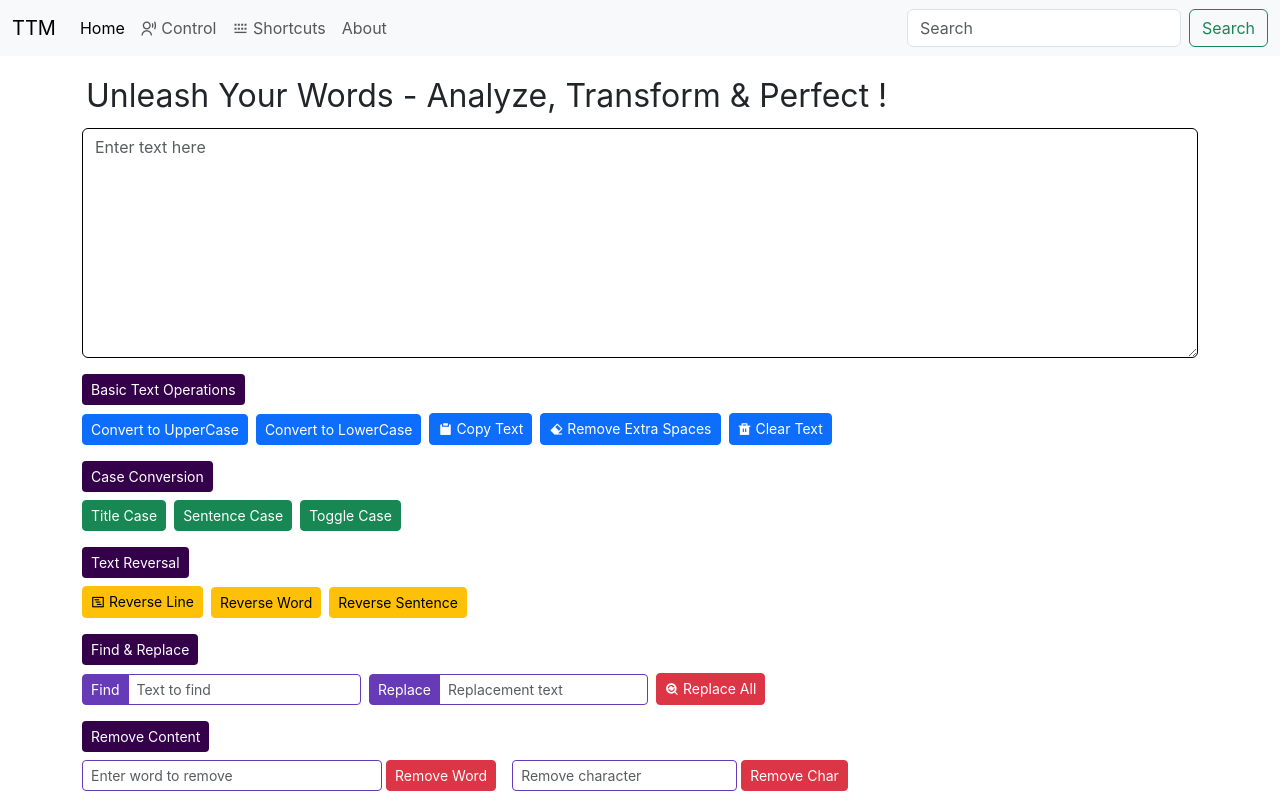
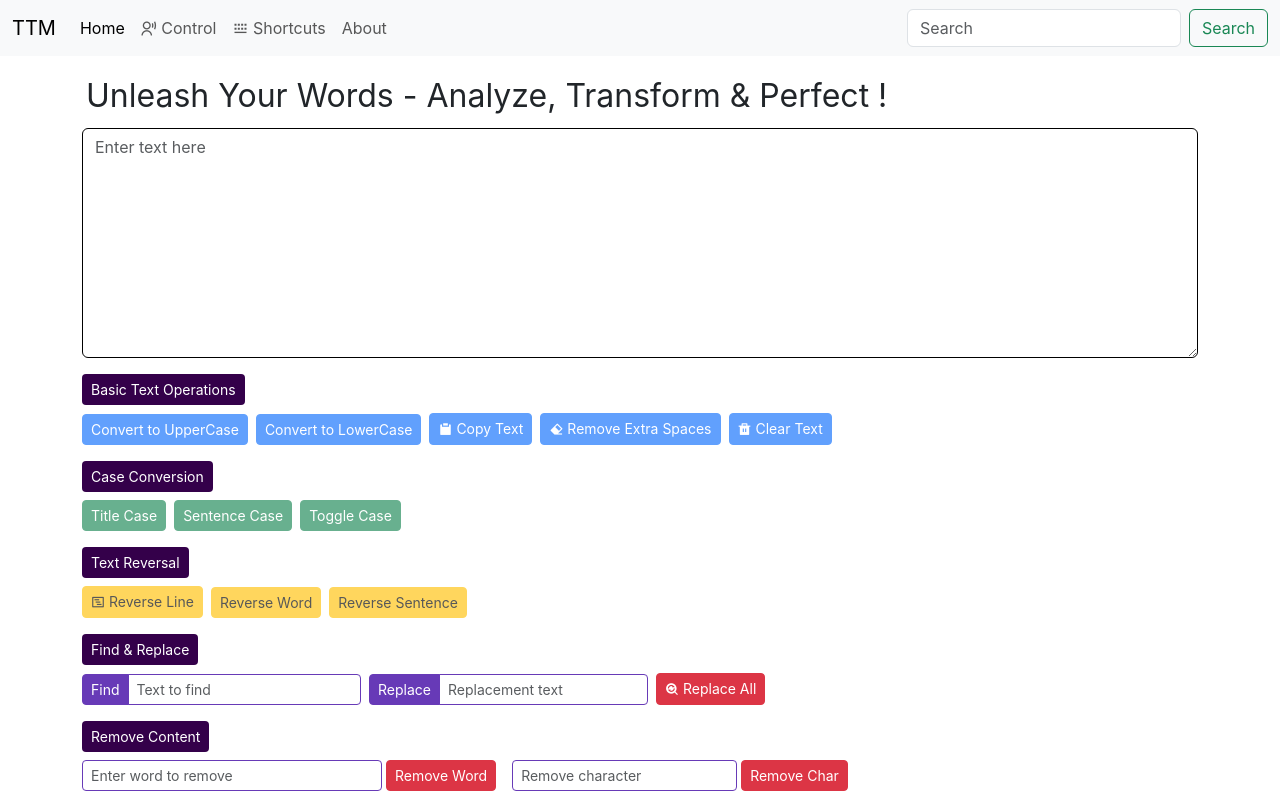
Before and after one commit to abhisheksinhagithub/text-tool-master, a React (Create React App) app: page / in a window 1280 px wide. Shown: the top 800 px of the page. Built offline with nearby package versions, Linux system fonts and the light colour scheme; some icons are missing.

Commit message:
written logic for basic_op, case conversion and text reversal

```diff
--- a/src/components/Basic_Op.js
+++ b/src/components/Basic_Op.js
@@ -1,6 +1,31 @@
 import React from 'react'
 
-function Basic_Op() {
+function Basic_Op({ text, setText }) {
+
+  const handleUpClick = () => {
+    let newText = text.toUpperCase();
+    setText(newText)
+  }
+
+  const handleLowClick = () => {
+    let newText = text.toLowerCase();
+    setText(newText);
+  };
+
+  const handleCopy = () => {
+    navigator.clipboard.writeText(text);
+    alert("Copied to clipboard!");
+  };
+
+  const handleClear = () => {
+    setText('');
+  };
+
+  const handleRemoveSpaces = () => {
+    let newText = text.replace(/\s+/g, ' ').trim();
+    setText(newText);
+  };
+
   return (
     <div>
       <button className="btn btn-sm mt-3 mb-2 d-block"
@@ -14,11 +39,11 @@ function Basic_Op() {
         Basic Text Operations
       </button>
 
-            <button type="button" className="btn btn-primary btn-sm me-2">Convert to UpperCase</button>
-            <button type="button" className="btn btn-primary btn-sm me-2">Convert to LowerCase</button>
-            <button type="button" className="btn btn-primary btn-sm me-2"> <i className="ri-clipboard-fill"></i> Copy Text</button>
-            <button type="button" className="btn btn-primary btn-sm me-2"><i className="ri-eraser-fill"></i> Remove Extra Spaces</button>
-            <button type="button" className="btn btn-primary btn-sm me-2"><i className="ri-delete-bin-fill"></i> Clear Text</button>
+      <button disabled={text.length === 0} onClick={handleUpClick} type="button" className="btn btn-primary btn-sm me-2">Convert to UpperCase</button>
+      <button disabled={text.length === 0} onClick={handleLowClick} type="button" className="btn btn-primary btn-sm me-2">Convert to LowerCase</button>
+      <button disabled={text.length === 0} onClick={handleCopy} type="button" className="btn btn-primary btn-sm me-2"> <i className="ri-clipboard-fill"></i> Copy Text</button>
+      <button disabled={text.length === 0} onClick={handleRemoveSpaces} type="button" className="btn btn-primary btn-sm me-2"><i className="ri-eraser-fill"></i> Remove Extra Spaces</button>
+      <button disabled={text.length === 0} onClick={handleClear} type="button" className="btn btn-primary btn-sm me-2"><i className="ri-delete-bin-fill"></i> Clear Text</button>
     </div>
   )
 }
--- a/src/components/Case_Conversion.js
+++ b/src/components/Case_Conversion.js
@@ -1,6 +1,35 @@
 import React from 'react'
 
-function Case_Conversion() {
+function Case_Conversion({ text, setText }) {
+
+  const handleTitleCase = () => {
+    const titleCased = text
+      .toLowerCase()
+      .split(' ')
+      .map(word =>
+        word.length > 0 ? word[0].toUpperCase() + word.slice(1) : word
+      )
+      .join(' ');
+    setText(titleCased);
+  };
+
+  const handleSentenceCase = () => {
+    const sentenceCased = text
+      .toLowerCase()
+      .replace(/(^\s*\w|[.!?]+(\s+|)\w)/g, match => match.toUpperCase());
+    setText(sentenceCased);
+  };
+
+  const handleToggleCase = () => {
+    const toggled = text
+      .split('')
+      .map(char =>
+        char === char.toUpperCase() ? char.toLowerCase() : char.toUpperCase()
+      )
+      .join('');
+    setText(toggled);
+  };
+
   return (
     <div>
       <button className="btn btn-sm mt-3 mb-2 d-block"
@@ -14,9 +43,9 @@ function Case_Conversion() {
         Case Conversion
       </button>
 
-            <button type="button" className="btn btn-success btn-sm me-2">Title Case</button>
-            <button type="button" className="btn btn-success btn-sm me-2">Sentence Case</button>
-            <button type="button" className="btn btn-success btn-sm me-2">Toggle Case</button>
+      <button disabled={text.length === 0} onClick={handleTitleCase} type="button" className="btn btn-success btn-sm me-2">Title Case</button>
+      <button disabled={text.length === 0} onClick={handleSentenceCase} type="button" className="btn btn-success btn-sm me-2">Sentence Case</button>
+      <button disabled={text.length === 0} onClick={handleToggleCase} type="button" className="btn btn-success btn-sm me-2">Toggle Case</button>
     </div>
   )
 }
--- a/src/components/Text_Reversal.js
+++ b/src/components/Text_Reversal.js
@@ -1,6 +1,38 @@
 import React from 'react'
 
-function Text_Reversal() {
+function Text_Reversal({text, setText}) {
+
+  const handleReverseLine = () => {
+    const lines = text.split('\n');
+    const reversedLines = [...lines].reverse().join('\n');
+    setText(reversedLines);
+  };
+
+  const handleReverseWord = () => {
+
+    const words = text.split(/\s+/);
+    const nonEmptyWords = words.filter(word => word.length > 0);
+    const reversedWords = [...nonEmptyWords].reverse().join(' ');
+
+    setText(reversedWords);
+  };
+
+  const handleReverseSentence = () => {
+
+    const sentences = text.split(/([.!?])\s+/);
+
+    const reconstructed = [];
+    for (let i = 0; i < sentences.length; i += 2) {
+      if (sentences[i]) {
+        reconstructed.push(
+          sentences[i] + (sentences[i + 1] ? sentences[i + 1] : '')
+        );
+      }
+    }
+    const reversedSentences = [...reconstructed].reverse().join(' ');
+    setText(reversedSentences);
+  };
+
   return (
     <div>
       <button className="btn btn-sm mt-3 mb-2 d-block"
@@ -14,9 +46,9 @@ function Text_Reversal() {
                 Text Reversal
             </button>
 
-            <button type="button" className="btn btn-warning btn-sm me-2"><i className="ri-timeline-view"></i> Reverse Line</button>
-            <button type="button" className="btn btn-warning btn-sm me-2">Reverse Word</button>
-            <button type="button" className="btn btn-warning btn-sm me-2">Reverse Sentence</button>
+            <button disabled={text.length === 0} onClick={handleReverseLine} type="button" className="btn btn-warning btn-sm me-2"><i className="ri-timeline-view"></i> Reverse Line</button>
+            <button disabled={text.length === 0} onClick={handleReverseWord} type="button" className="btn btn-warning btn-sm me-2">Reverse Word</button>
+            <button disabled={text.length === 0} onClick={handleReverseSentence} type="button" className="btn btn-warning btn-sm me-2">Reverse Sentence</button>
     </div>
   )
 }
--- a/src/components/Textform.js
+++ b/src/components/Textform.js
@@ -1,4 +1,4 @@
-import React from 'react'
+import React, { useState } from 'react'
 
 import Basic_Op from './Basic_Op'
 import Case_Conversion from './Case_Conversion'
@@ -13,12 +13,17 @@ import Voice_Command from './Voice_Command'
 import Text_to_Speech from './Text_to_Speech'
 
 export default function Textform(props) {
+
+    const [text, setText] = useState('')
+
     return (
         <div className=" container my-3">
 
             <label htmlFor="myBox" className="form-label fs-2 mx-1">{props.heading}</label>
 
             <textarea className="form-control" id="myBox" rows="9" placeholder='Enter text here'
+                value={text}
+                onChange={(e) => setText(e.target.value)}
                 style={{
                     outline: 'none',
                     boxShadow: 'none',
@@ -29,9 +34,10 @@ export default function Textform(props) {
 
             </textarea>
 
-            <Basic_Op />
-            <Case_Conversion />
-            <Text_Reversal />
+            <Basic_Op text={text} setText={setText}/>
+            <Case_Conversion text={text} setText={setText}/>
+            <Text_Reversal text={text} setText={setText}/>
+
             <Find_and_Replace />
             <Remove_Content />
             <Character_Limit_Controls />
```
Lines whose indentation alone changed are shown as unchanged.
